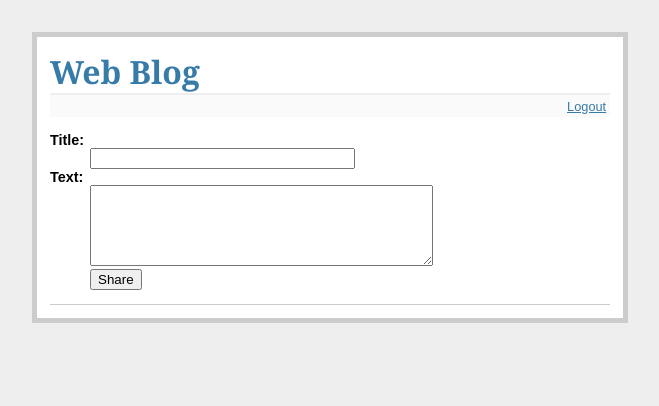
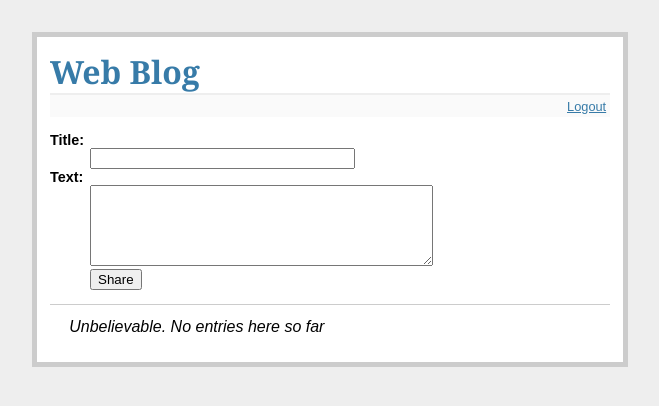
Before and after one commit to shubhodeep9/WebTechProject, a PHP site: page / in a window 1280 px wide. Shown: the top 406 px of the page, without its empty margins (310-969 px from the left). Run offline with PHP 8.4, Linux system fonts and the light colour scheme; data that the repository does not hold is empty.

Commit message:
Show blogs done

```diff
--- a/index.php
+++ b/index.php
@@ -25,7 +25,22 @@ if($_SERVER['REQUEST_METHOD']==='POST'){
       <dd><input type="submit" value="Share">
     </dl>
   </form>
-
+  <ul class="entries">
+  <?php
+  include 'connection.php';
+  $entries = $conn->query("SELECT * FROM entries ORDER BY id DESC");
+  while($r = $entries->fetch_assoc()){
+  ?>
+    <li><h2><?php echo $r['title']." by ".$r['user']; ?></h2><?php echo nl2br($r['text']); ?></li>
+  <?php
+  }
+  if($entries->num_rows == 0){
+  ?>
+    <li><em>Unbelievable.  No entries here so far</em></li>
+  <?php
+  }
+  ?>
+  </ul>
 </div>
 <?php
 }
```
